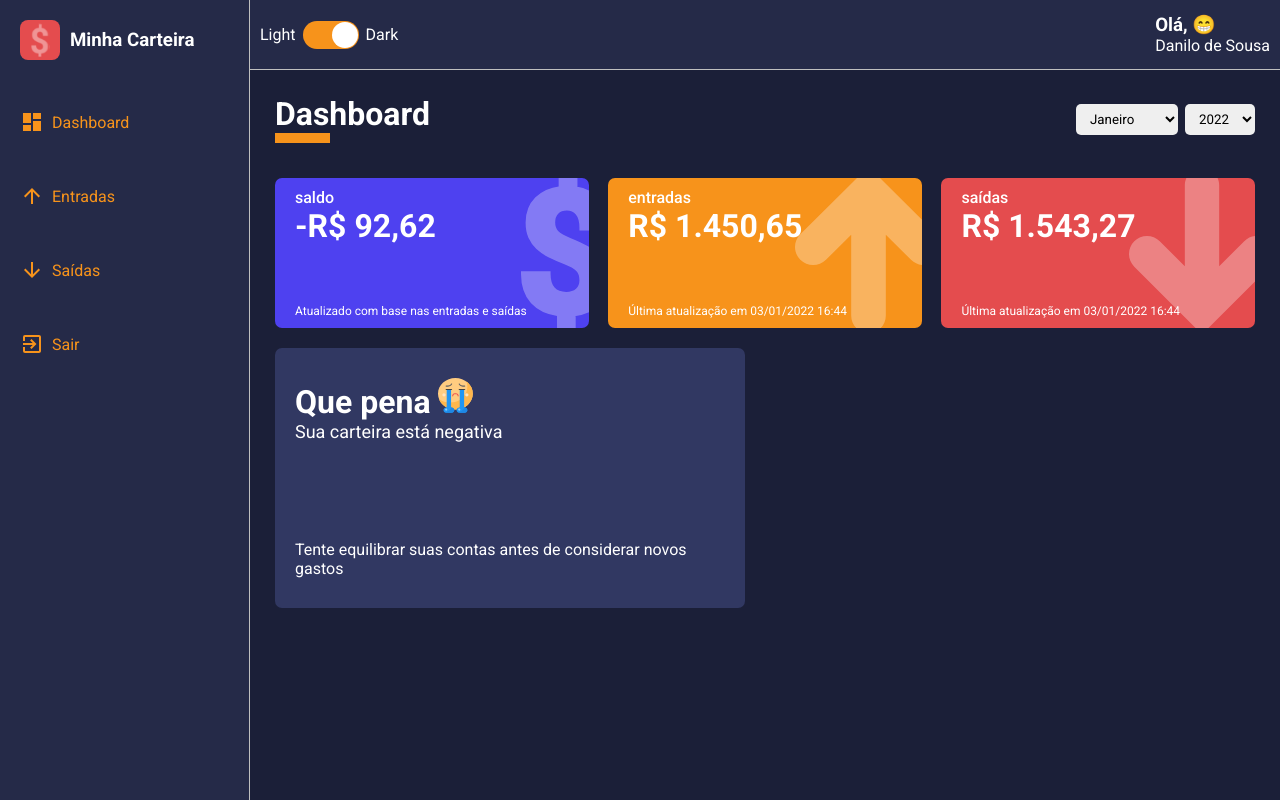
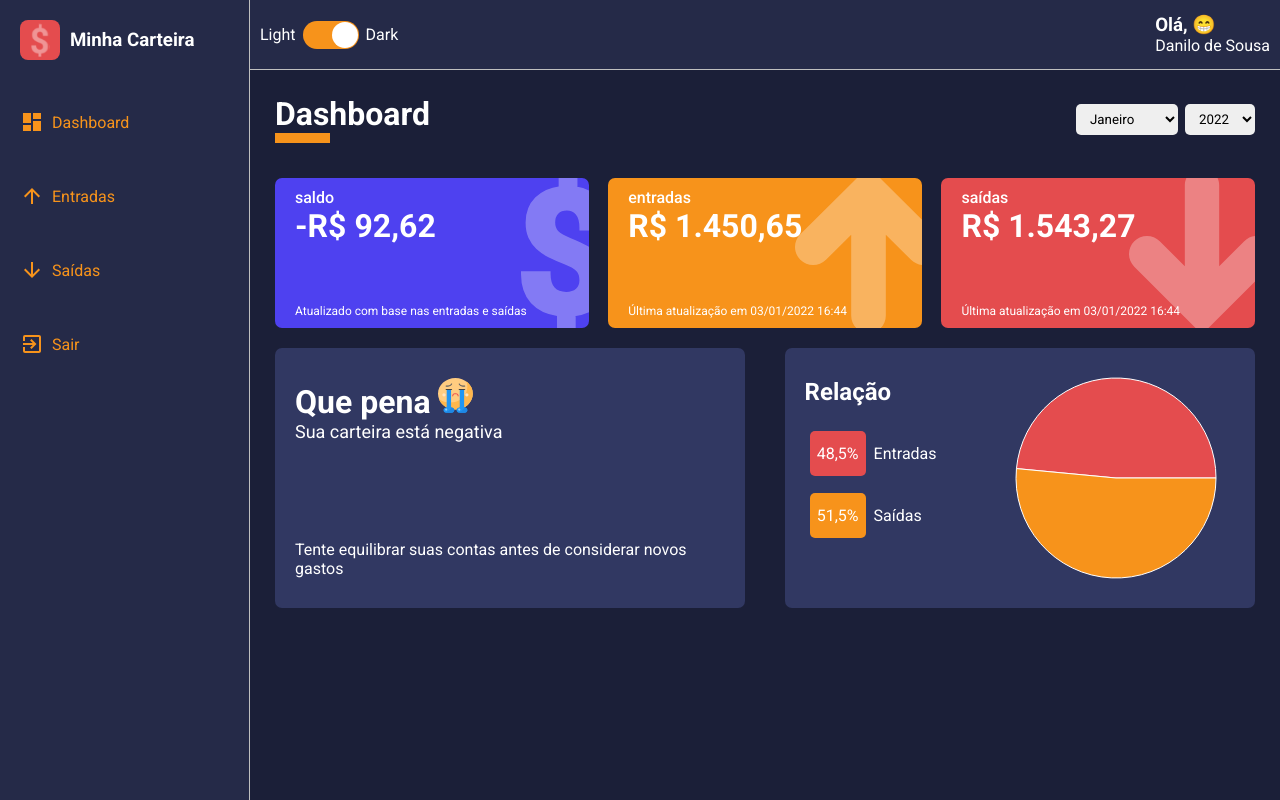
Before and after one commit to dansousa09/balance-dashboard, a React (Create React App) app: page /dashboard in a window 1280 px wide. Built offline with nearby package versions, Linux system fonts and the light colour scheme.

Commit message:
feat(dashboard): add Pie Graphic
Pie Graphic with balance percentual working dinamically on Dashboard Content

```diff
--- a/package.json
+++ b/package.json
@@ -22,6 +22,7 @@
     "react-router-dom": "^5.3.0",
     "react-scripts": "4.0.3",
     "react-switch": "^6.0.0",
+    "recharts": "^2.1.8",
     "styled-components": "^5.3.1",
     "typescript": "^4.1.2",
     "uuid": "^8.3.2",
@@ -56,6 +57,7 @@
     "@commitlint/cli": "^16.0.3",
     "@commitlint/config-conventional": "^16.0.0",
     "@types/react-router-dom": "^5.3.0",
+    "@types/recharts": "^1.8.23",
     "@types/styled-components": "^5.1.14",
     "@types/uuid": "^8.3.4",
     "commitizen": "^4.2.4",
--- /dev/null
+++ b/src/components/PieGraphic/index.tsx
@@ -0,0 +1,53 @@
+import React from 'react';
+import CountUp from 'react-countup';
+import { ResponsiveContainer, PieChart, Pie, Cell } from 'recharts';
+
+import * as C from './styles';
+
+
+interface IPieGraphicProps {
+    data: {
+        id: string
+        name: string;
+        value: number;
+        percent: number;
+        color: string;
+    }[]
+}
+
+const PieGraphic: React.FC<IPieGraphicProps> = ({ data }) => (
+    <C.Container>
+
+        <C.LeftSide>
+            <h2>Relação</h2>
+            <C.LegendContainer>
+                {data.map(indicator => (
+                    <C.Legend color={indicator.color} key={indicator.id} >
+                        <div>
+                            <CountUp end={indicator.percent} suffix="%" decimal="," decimals={1} />
+                        </div>
+                        <span>{indicator.name}</span>
+                    </C.Legend>))}
+
+            </C.LegendContainer>
+        </C.LeftSide>
+
+        <C.RightSide>
+            <ResponsiveContainer>
+                <PieChart>
+                    <Pie data={data} labelLine={false} dataKey="percent">
+                        {
+                            data.map(indicator => (
+                                <Cell key={indicator.id} fill={indicator.color} />
+                            ))
+                        }
+                    </Pie>
+                </PieChart>
+            </ResponsiveContainer>
+        </C.RightSide>
+
+    </C.Container>
+);
+
+
+export default PieGraphic;
--- /dev/null
+++ b/src/components/PieGraphic/styles.ts
@@ -0,0 +1,72 @@
+import styled from "styled-components";
+
+interface ILegendProps {
+  color: string;
+}
+
+export const Container = styled.div`
+  width: 48%;
+  height: 260px;
+  margin: 10px 0;
+  background-color: ${(props) => props.theme.colors.tertiary};
+  color: ${(props) => props.theme.colors.white};
+  border-radius: 7px;
+  display: flex;
+`;
+
+export const LeftSide = styled.aside`
+  padding: 30px 20px;
+
+  > h2 {
+    margin-bottom: 20px;
+  }
+`;
+
+export const LegendContainer = styled.ul`
+  list-style: none;
+  max-height: 175px;
+  padding-right: 15px;
+  overflow-y: scroll;
+
+  ::-webkit-scrollbar {
+    width: 10px;
+  }
+
+  ::-webkit-scrollbar-thumb {
+    background-color: ${(props) => props.theme.colors.secundary};
+    border-radius: 10px;
+  }
+
+  ::-webkit-scrollbar-track {
+    background-color: ${(props) => props.theme.colors.tertiary};
+  }
+`;
+
+export const Legend = styled.li<ILegendProps>`
+  display: flex;
+  align-items: center;
+  padding: 5px;
+  margin-bottom: 7px;
+
+  > div {
+    background-color: ${(props) => props.color};
+    width: 45px;
+    height: 45px;
+    border-radius: 5px;
+    font-style: 18px;
+    line-height: 18px;
+    display: flex;
+    justify-content: center;
+    align-items: center;
+    padding: 0 28px;
+  }
+
+  > span {
+    margin-left: 8px;
+  }
+`;
+
+export const RightSide = styled.main`
+  flex: 1;
+  justify-content: center;
+`;
--- a/src/pages/dashboard/index.tsx
+++ b/src/pages/dashboard/index.tsx
@@ -1,4 +1,5 @@
 import React, { useMemo, useState } from "react";
+import { v4 as uuid } from "uuid";
 import * as C from "./styles";
 
 import ContentHeader from "../../components/ContentHeader";
@@ -14,6 +15,7 @@ import sadImg from '../../assets/sad.svg';
 
 import currentDate from "../../utils/currentDate";
 import listOfMonths from '../../utils/months';
+import PieGraphic from "../../components/PieGraphic";
 
 
 const Dashboard: React.FC = () => {
@@ -119,6 +121,33 @@ const Dashboard: React.FC = () => {
     }
   }, [totalBalance])
 
+  const relationExpensesVsGains = useMemo(() => {
+    const total = balance.totalGains + balance.totalExpenses
+
+    const gainsPercentual = Number(((balance.totalGains / total) * 100).toFixed(1));
+    const expensesPercentual = Number(((balance.totalExpenses / total) * 100).toFixed(1));
+    const data = [
+      {
+        id: uuid(),
+        name: "Entradas",
+        value: balance.totalGains,
+        percent: gainsPercentual,
+        color: '#e44c4e'
+      },
+      {
+        id: uuid(),
+        name: "Saídas",
+        value: balance.totalExpenses,
+        percent: expensesPercentual,
+        color: '#f7931b'
+      },
+    ]
+    return data;
+
+
+  // eslint-disable-next-line react-hooks/exhaustive-deps
+  }, [totalBalance])
+
 
   const handleSelectedDate = {
     month: (month: string) => {
@@ -151,9 +180,9 @@ const Dashboard: React.FC = () => {
         <WalletBox title="saldo" amount={totalBalance} footerLabel="Atualizado com base nas entradas e saídas" icon="dolar" color="#4e41f0" />
         <WalletBox title="entradas" amount={balance.totalGains} footerLabel={`Última atualização em ${currentDate()}`} icon="arrowUp" color="#f7931b" />
         <WalletBox title="saídas" amount={balance.totalExpenses} footerLabel={`Última atualização em ${currentDate()}`} icon="arrowDown" color="#e44c4e" />
+        <MessageBox title={message.title} description={message.description} footerText={message.footerText} icon={message.icon} />
+        <PieGraphic data={relationExpensesVsGains} />
       </C.Content>
-      <MessageBox title={message.title} description={message.description} footerText={message.footerText} icon={message.icon} />
-
     </C.Container>
   );
 };
```
Also changed, not shown: 1 other file (tests, documents, lock files or other folders).
